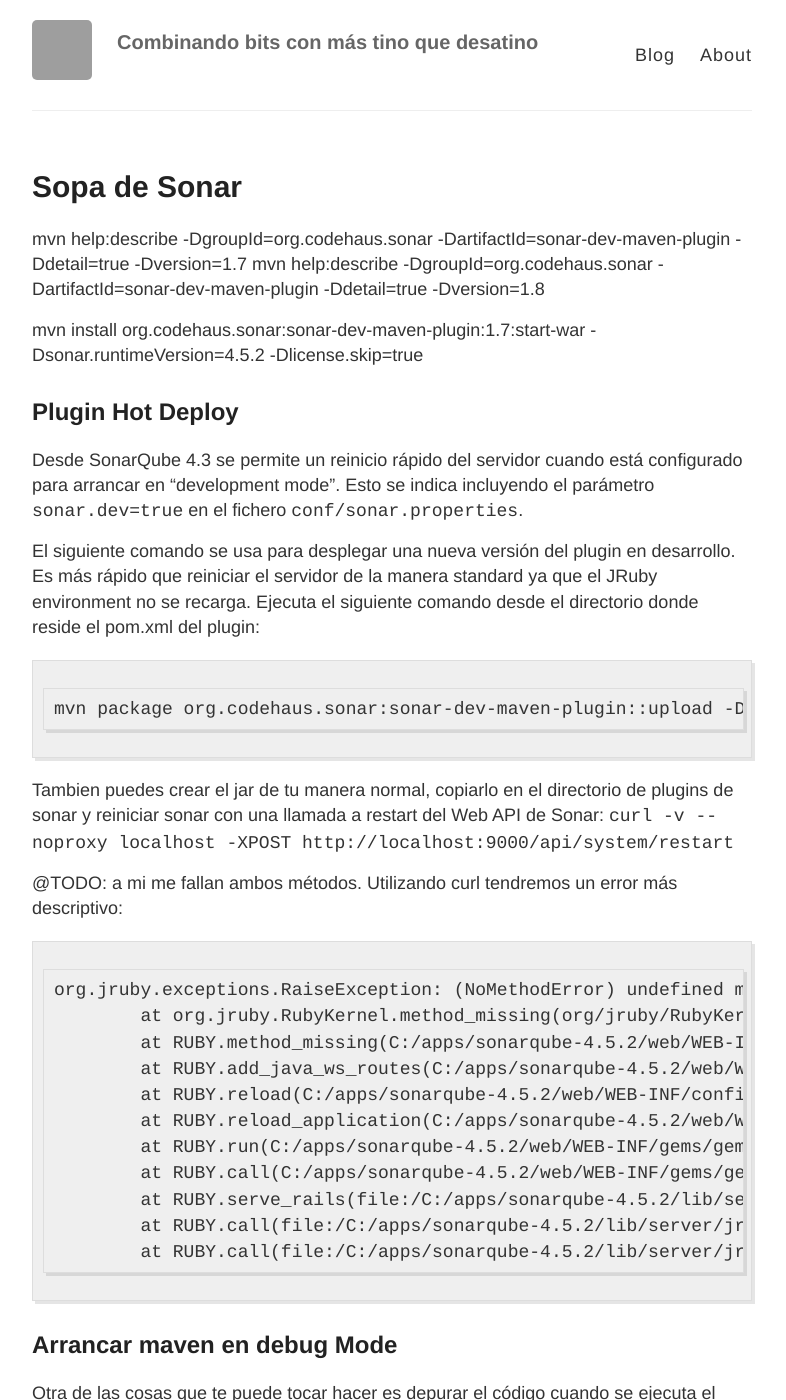
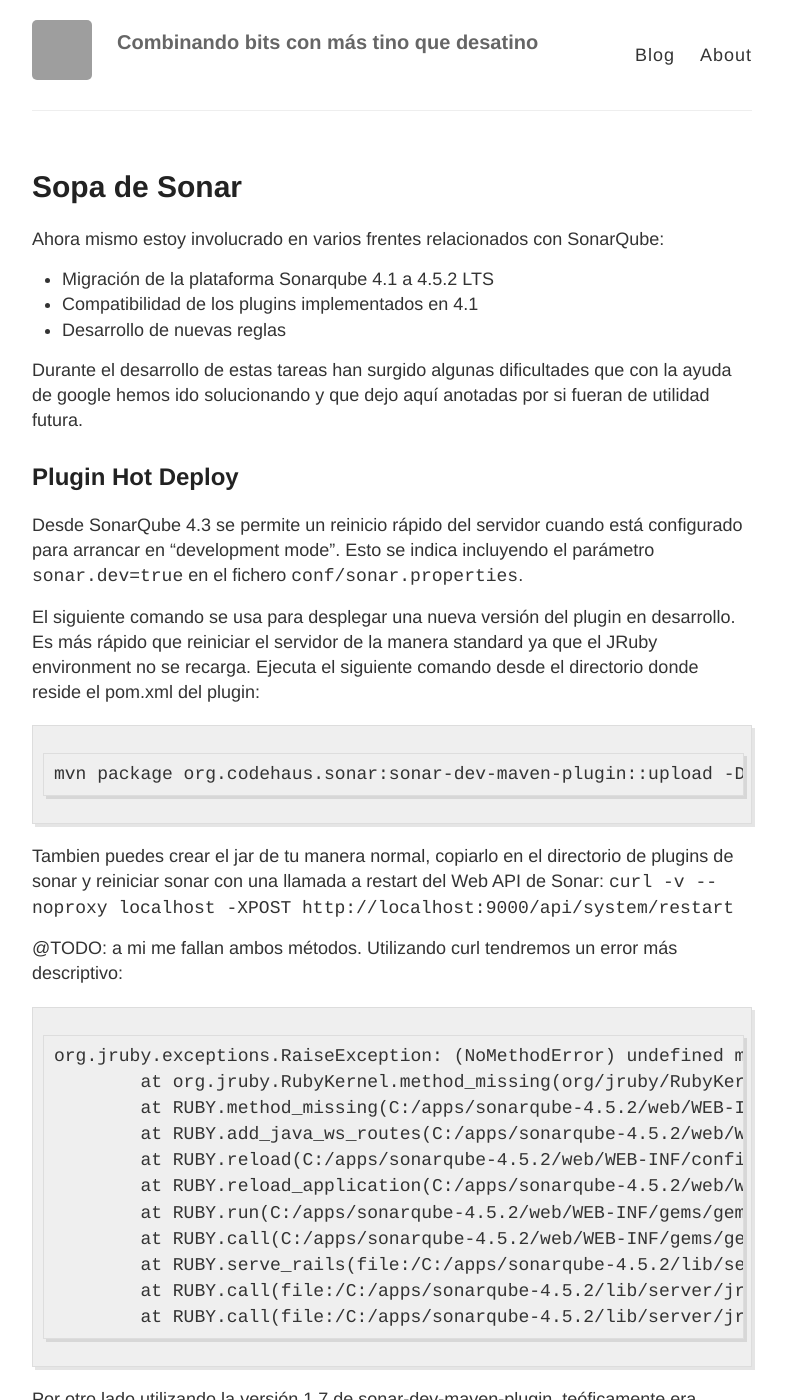
Before and after one commit to alpoza/alpoza.github.io, a Jekyll site: the page built from _posts/2015-2-10-Sopa-de-sonar.md, in a window 1280 px wide and 1400 px high. Shown: the whole window, without its empty margins (248-1034 px from the left). Built offline with Jekyll 4.4.1, drawn with Linux system fonts in a browser that asks for light colours; Markdown is read by kramdown in place of the engine named in the settings; comment, search, counter and statistics services are not loaded; some of the changed text lies outside the part shown; grey boxes are pictures that could not be loaded.

Commit message:
Update 2015-2-10-Sopa-de-sonar.md

```diff
--- a/_posts/2015-2-10-Sopa-de-sonar.md
+++ b/_posts/2015-2-10-Sopa-de-sonar.md
@@ -8,12 +8,12 @@
 Summary: Si no te gusta la sopa... toma dos platos
 ---
 
-mvn help:describe -DgroupId=org.codehaus.sonar -DartifactId=sonar-dev-maven-plugin -Ddetail=true -Dversion=1.7
-mvn help:describe -DgroupId=org.codehaus.sonar -DartifactId=sonar-dev-maven-plugin -Ddetail=true -Dversion=1.8
+Ahora mismo estoy involucrado en varios frentes relacionados con SonarQube:
+- Migración de la plataforma Sonarqube 4.1 a 4.5.2 LTS
+- Compatibilidad de los plugins implementados en 4.1
+- Desarrollo de nuevas reglas
 
-
-
-mvn install org.codehaus.sonar:sonar-dev-maven-plugin:1.7:start-war -Dsonar.runtimeVersion=4.5.2 -Dlicense.skip=true
+Durante el desarrollo de estas tareas han surgido algunas dificultades que con la ayuda de google hemos ido solucionando y que dejo aquí anotadas por si fueran de utilidad futura.
 
 ## Plugin Hot Deploy
 
@@ -40,6 +40,17 @@
             at RUBY.call(file:/C:/apps/sonarqube-4.5.2/lib/server/jruby-rack-1.1.13.2.jar!/rack/adapter/rails.rb:39)
             at RUBY.call(file:/C:/apps/sonarqube-4.5.2/lib/server/jruby-rack-1.1.13.2.jar!/rack/handler/servlet.rb:22)
 
+Por otro lado utilizando la versión 1.7 de sonar-dev-maven-plugin, teóficamente era posible instalar el plugin y lanzar la web en un único comando:
+
+    mvn install org.codehaus.sonar:sonar-dev-maven-plugin:1.7:start-war -Dsonar.runtimeVersion=4.5.2
+
+Lamentablemente intenta descargar `[get] Error getting http://dist.sonar.codehaus.org/sonar-4.5.2.zip` mientras que en [el servidor de distribuciones](http://dist.sonar.codehaus.org/) el fichero para la versión 4.5.2 se llama `sonarqube-4.5.2.zip`
+
+Si queréis ver la ayuda de lo que se puede hacer con sonar-dev-maven-plugin:
+
+    mvn help:describe -DgroupId=org.codehaus.sonar -DartifactId=sonar-dev-maven-plugin -Ddetail=true -Dversion=1.7
+    mvn help:describe -DgroupId=org.codehaus.sonar -DartifactId=sonar-dev-maven-plugin -Ddetail=true -Dversion=1.8
+
 ## Arrancar maven en debug Mode
 
 Otra de las cosas que te puede tocar hacer es depurar el código cuando se ejecuta el analizador batch
```
